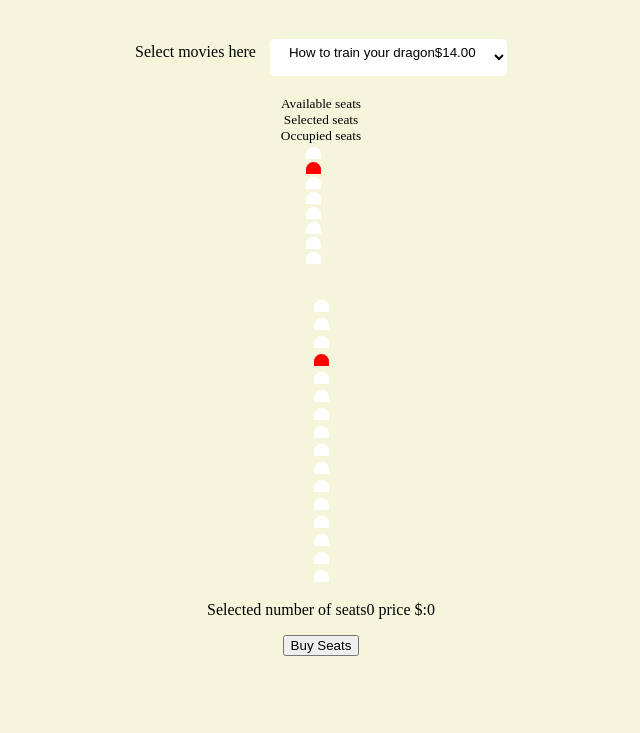
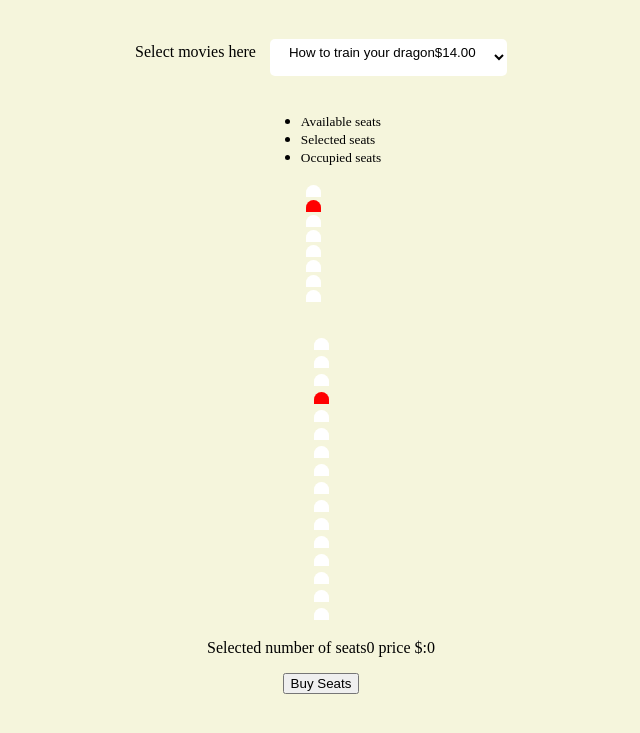
Before and after one commit to Joffin5/C0784294_CSD2214_7_TEST1_MovieTickets, a plain HTML site: page index.html in a window 1280 px wide. Shown: the part 61-794 px from the top of the page, without its empty margins (319-959 px from the left). Drawn offline with Linux system fonts and the light colour scheme.

Commit message:
legend addition

```diff
--- a/index.html
+++ b/index.html
@@ -21,12 +21,21 @@
 
         </select>
     </div >
-    <div class="availabale seats"></div>
+    <ul class="legend">
+        <li>
+            <div class="availabale seats"></div>
     <small>Available seats</small>
-    <div class="selected seats"></div>
-    <small>Selected seats</small>
-    <div class="occupied seats"></div>
-    <small>Occupied seats</small>
+        </li>
+    <li>
+        <div class="selected seats"></div>
+        <small>Selected seats</small>
+    </li>
+    <li>
+        <div class="occupied seats"></div>
+        <small>Occupied seats</small>
+    </li>
+
+</ul>
 
     </div>
     <!--first row of seats-->
--- a/style.css
+++ b/style.css
@@ -49,3 +49,7 @@ body{
     margin-left: 18px;
 
 }
+.seat:not(.occupied):hover{
+    cursor:pointer;
+    transform: scale(1,2);
+}
```
